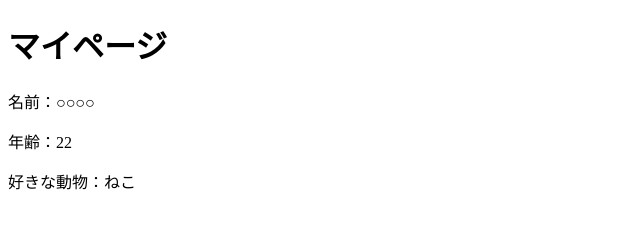
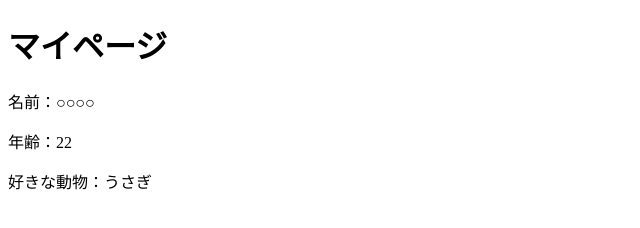
Before and after one commit to Misetsu/Git, a plain HTML site: page index.html in a window 1280 px wide. Shown: the full height of the page, 0-640 px from the left. Drawn offline with Linux system fonts and the light colour scheme.

Commit message:
うさぎ

```diff
--- a/index.html
+++ b/index.html
@@ -10,7 +10,7 @@
     <h1>マイページ</h1>
     <p>名前：○○○○</p>
     <p>年齢：22</p>
-    <p>好きな動物：ねこ</p>
+    <p>好きな動物：うさぎ</p>
 </body>
 
 </html>
```
